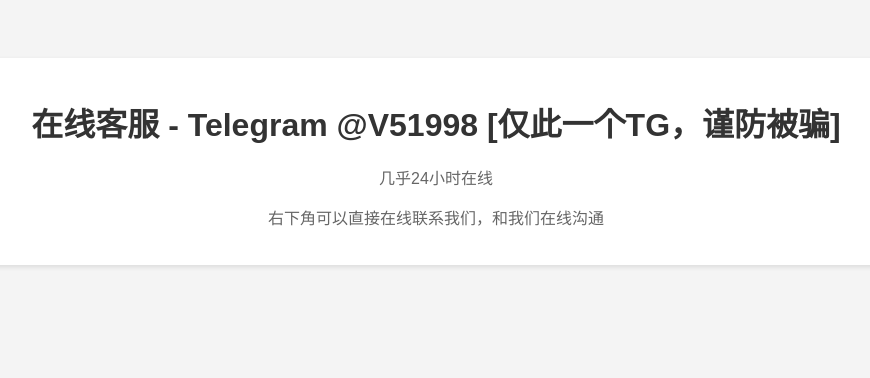
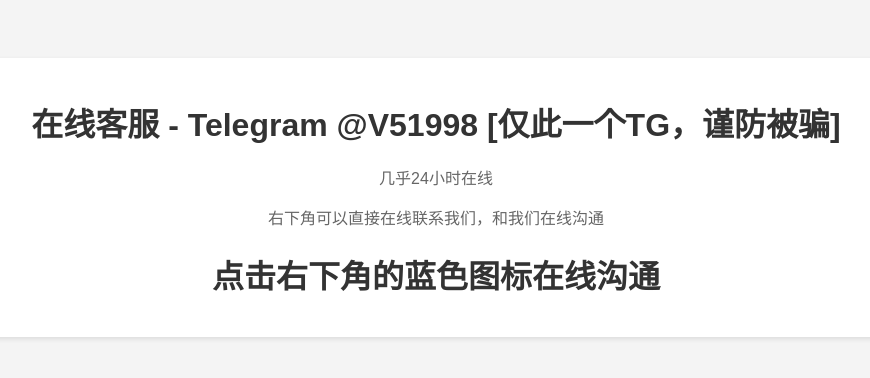
Before and after one commit to X24678/onseokefu, a plain HTML site: page index.html in a window 1280 px wide. Shown: the whole page, without its empty margins (204-1074 px from the left). Drawn offline with Linux system fonts and the light colour scheme.

Commit message:
Update index.html

```diff
--- a/index.html
+++ b/index.html
@@ -34,6 +34,13 @@
     <h1>在线客服 - Telegram @V51998 [仅此一个TG，谨防被骗]</h1>
     <p>几乎24小时在线</p>
     <p>右下角可以直接在线联系我们，和我们在线沟通</p>
+
+
+
+
+
+
+    <h1>点击右下角的蓝色图标在线沟通</h1>
   </div>
 </body>
 </html>
```
